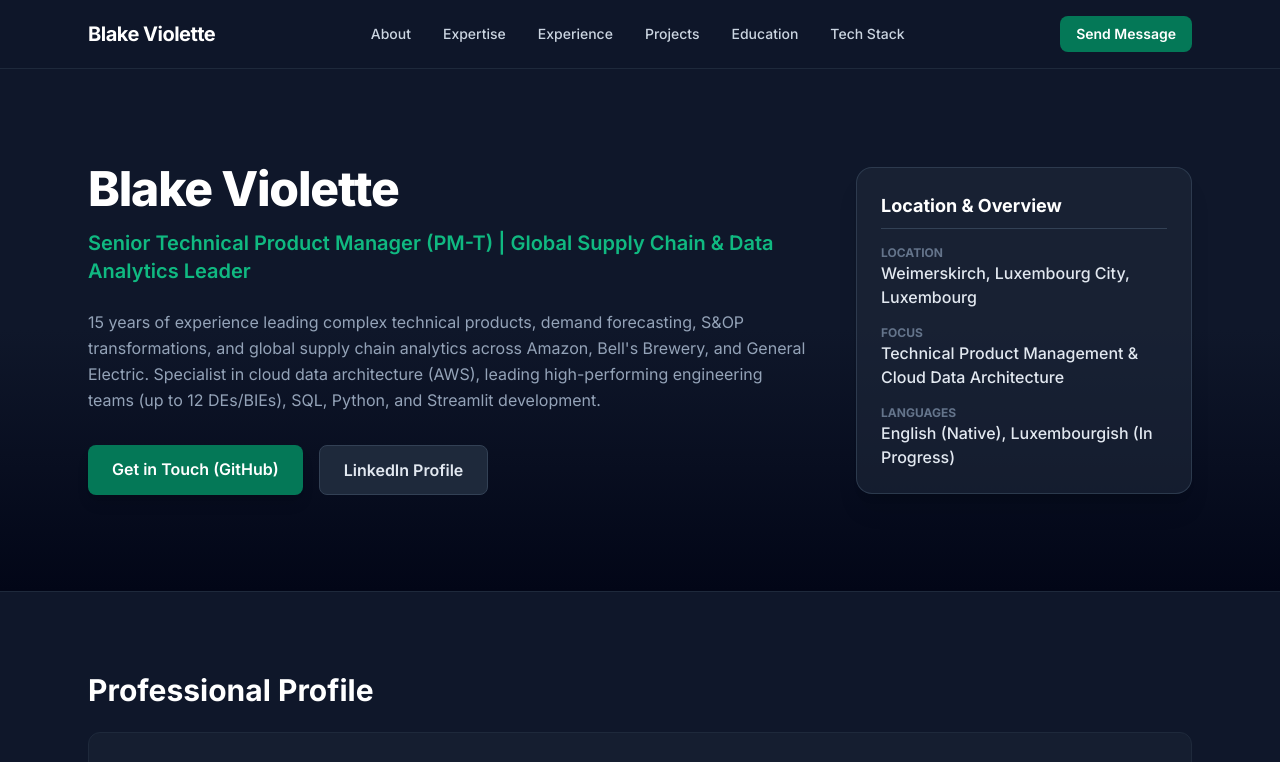
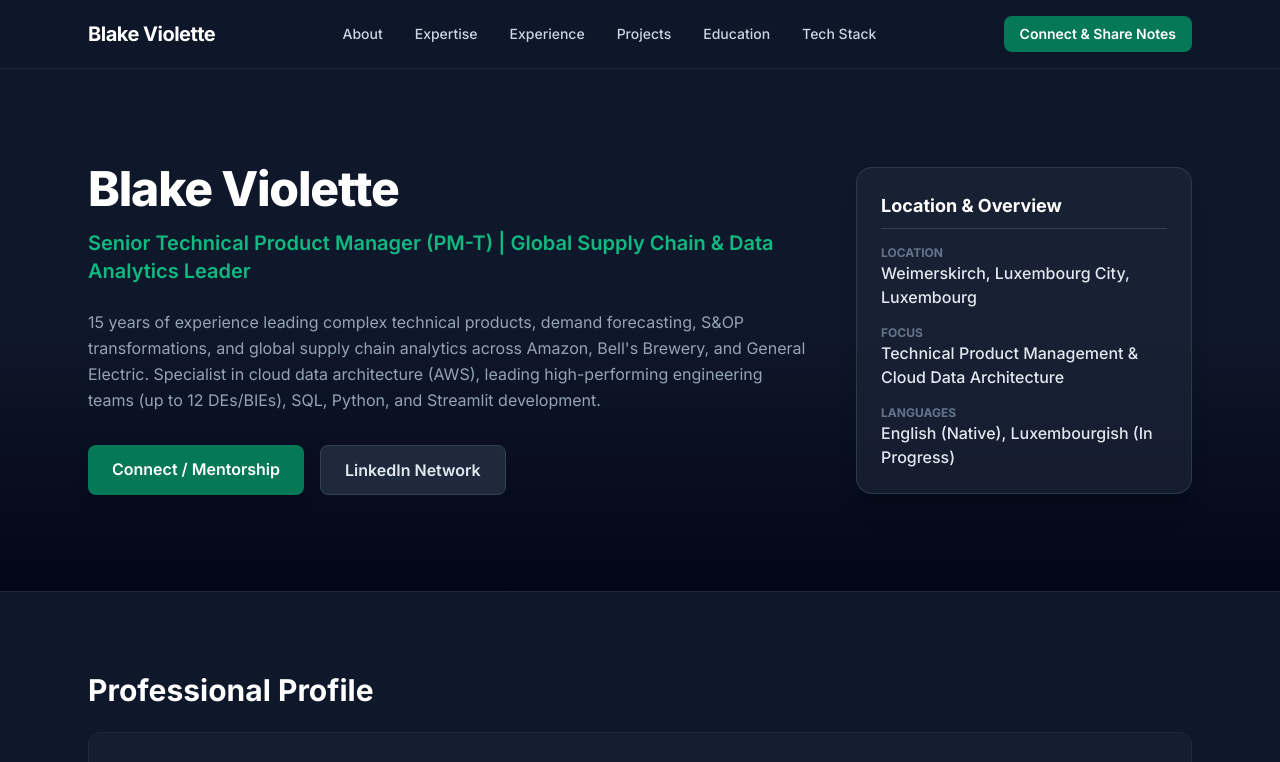
Before and after one commit to blakeviolette-github/blake-violette-portfolio, a plain HTML site: page index.html in a window 1280 px wide. Shown: the top 762 px of the page. Drawn offline with nearby package versions, Linux system fonts and the light colour scheme.

Commit message:
Update index.html
Add mentorship

```diff
--- a/index.html
+++ b/index.html
@@ -47,7 +47,7 @@
                 <a href="#tech" class="hover:text-emerald-500 transition">Tech Stack</a>
             </nav>
             <a href="https://github.com/blakeviolette-github/blake-violette-portfolio/issues/new" target="_blank" rel="noopener noreferrer" class="px-4 py-2 bg-emerald-700 hover:bg-emerald-800 text-white rounded-lg text-sm font-semibold transition">
-                Send Message
+                Connect & Share Notes
             </a>
         </div>
     </header>
@@ -67,10 +67,10 @@
                 </p>
                 <div class="flex flex-wrap gap-4">
                     <a href="https://github.com/blakeviolette-github/blake-violette-portfolio/issues/new" target="_blank" rel="noopener noreferrer" class="px-6 py-3 bg-emerald-700 hover:bg-emerald-800 text-white font-semibold rounded-lg shadow-lg transition">
-                        Get in Touch (GitHub)
+                        Connect / Mentorship
                     </a>
                     <a href="https://www.linkedin.com/in/blakeviolette" target="_blank" rel="noopener noreferrer" class="px-6 py-3 bg-slate-800 hover:bg-slate-700 text-slate-200 font-semibold rounded-lg border border-slate-700 transition">
-                        LinkedIn Profile
+                        LinkedIn Network
                     </a>
                 </div>
             </div>
@@ -392,16 +392,16 @@
     <!-- Footer / Contact -->
     <footer id="contact" class="py-16 bg-slate-950 text-slate-400">
         <div class="max-w-6xl mx-auto px-6 text-center">
-            <h2 class="text-2xl font-bold text-white mb-4">Blake Violette</h2>
+            <h2 class="text-2xl font-bold text-white mb-4">Let's Connect & Knowledge Share</h2>
             <p class="max-w-xl mx-auto text-sm text-slate-400 mb-8">
-                Based in Weimerskirch, Luxembourg City.
+                Based in Weimerskirch, Luxembourg City. Always open to discussing technical product management, supply chain data architecture, career mentorship, or sharing industry insights.
             </p>
             <div class="flex justify-center gap-4 mb-12">
                 <a href="https://github.com/blakeviolette-github/blake-violette-portfolio/issues/new" target="_blank" rel="noopener noreferrer" class="px-6 py-3 bg-emerald-700 hover:bg-emerald-800 text-white font-semibold rounded-lg transition">
-                    Send Message on GitHub
+                    Send Message / Connect on GitHub
                 </a>
                 <a href="https://www.linkedin.com/in/blakeviolette" target="_blank" rel="noopener noreferrer" class="px-6 py-3 bg-slate-800 hover:bg-slate-700 text-slate-200 font-semibold rounded-lg border border-slate-700 transition">
-                    LinkedIn Profile
+                    Connect on LinkedIn
                 </a>
             </div>
             <p class="text-xs text-slate-600">
```
